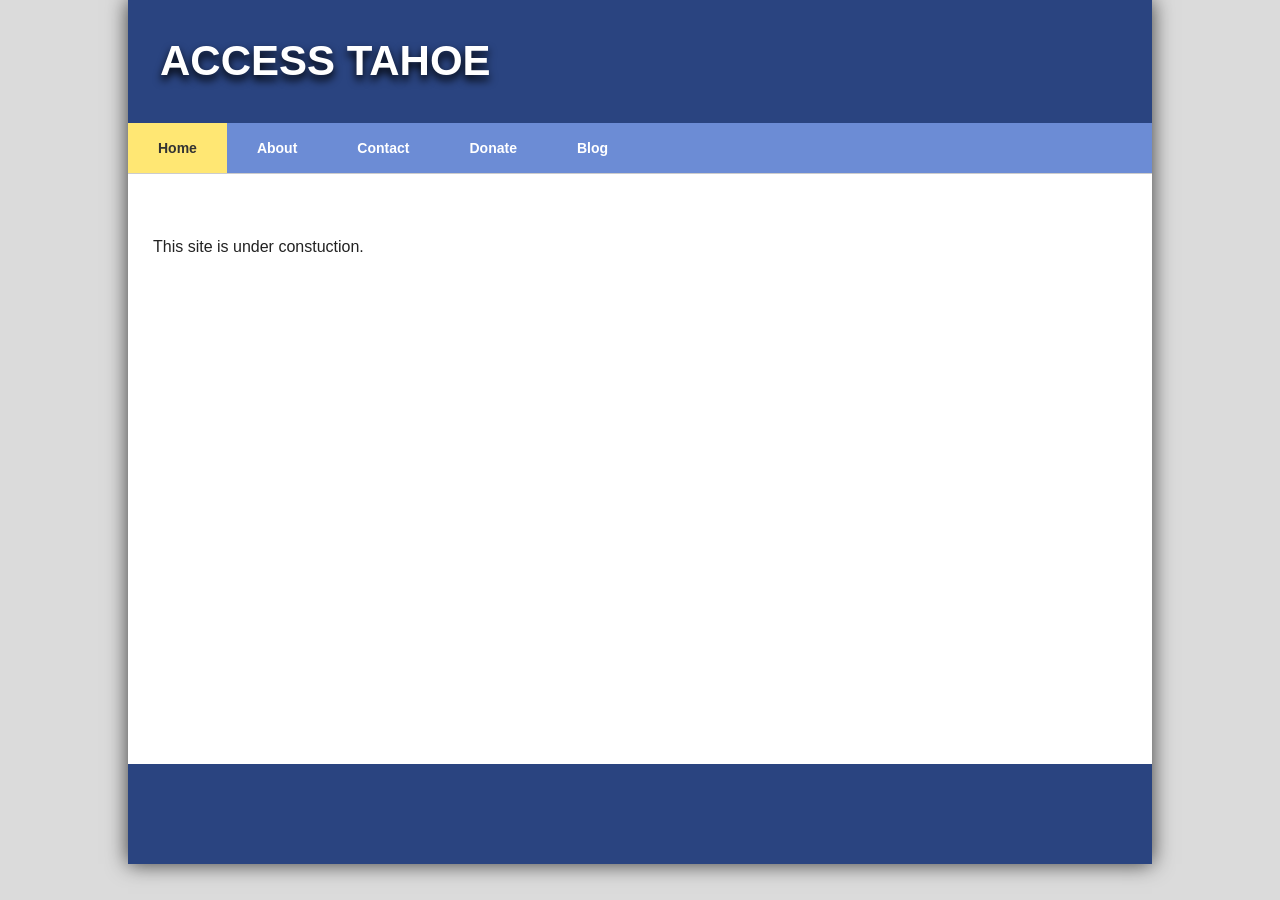
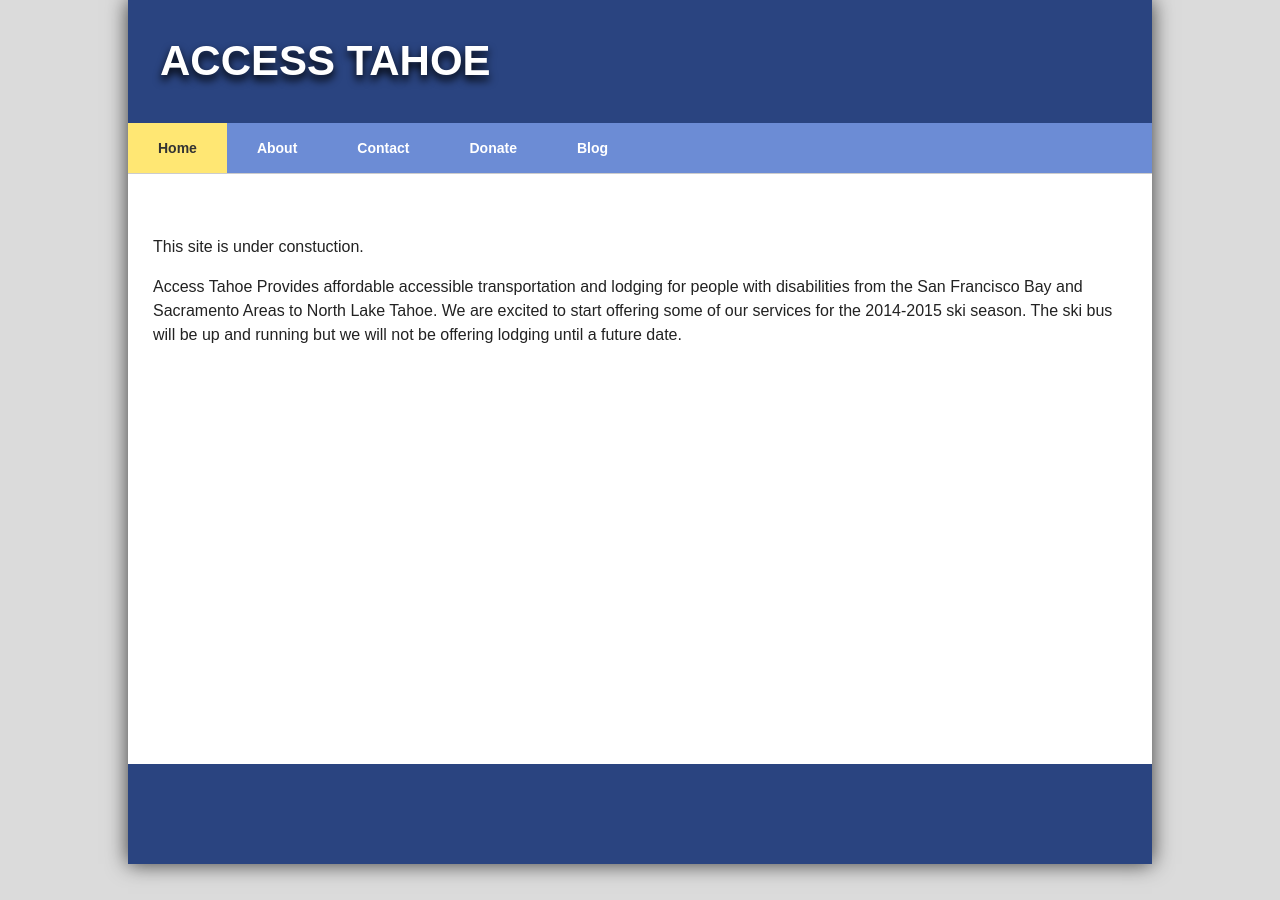
Before and after one commit to accesstahoe/accesstahoe.github.io, a Jekyll site: the page built from index.html, in a window 1280 px wide. Built offline with Jekyll 4.4.1, drawn with Linux system fonts in a browser that asks for light colours; Markdown is read by kramdown in place of the engine named in the settings.

Commit message:
Update index.html

```diff
--- a/index.html
+++ b/index.html
@@ -6,3 +6,8 @@ layout: default
 <p>
   This site is under constuction.
 </p>
+
+<p>Access Tahoe
+Provides affordable accessible transportation and lodging for people with disabilities from the San Francisco Bay and Sacramento Areas to North Lake Tahoe.
+We are excited to start offering some of our services for the 2014-2015 ski season.   The ski bus will be up and running but we will not be offering lodging until a future date.
+</p>
```
